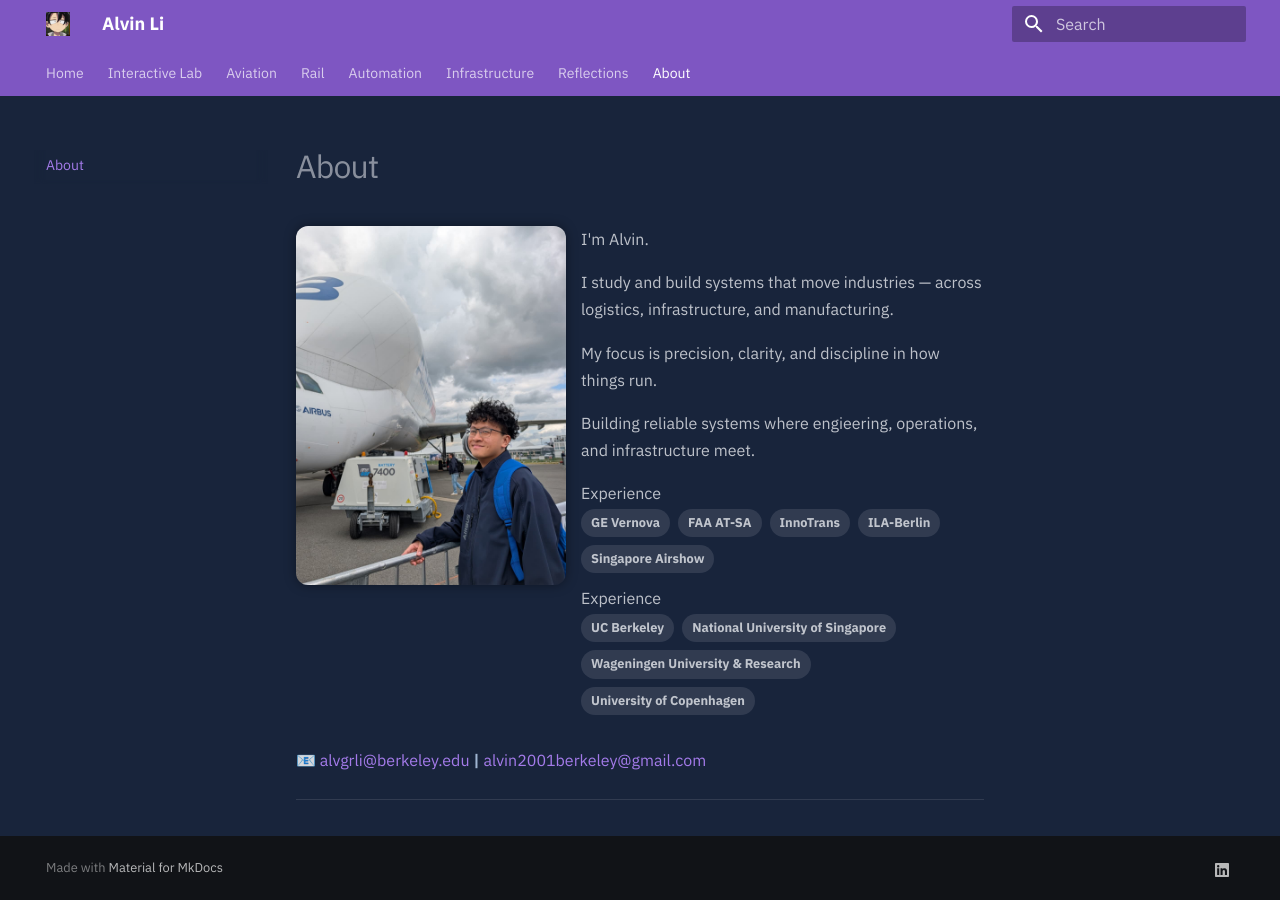
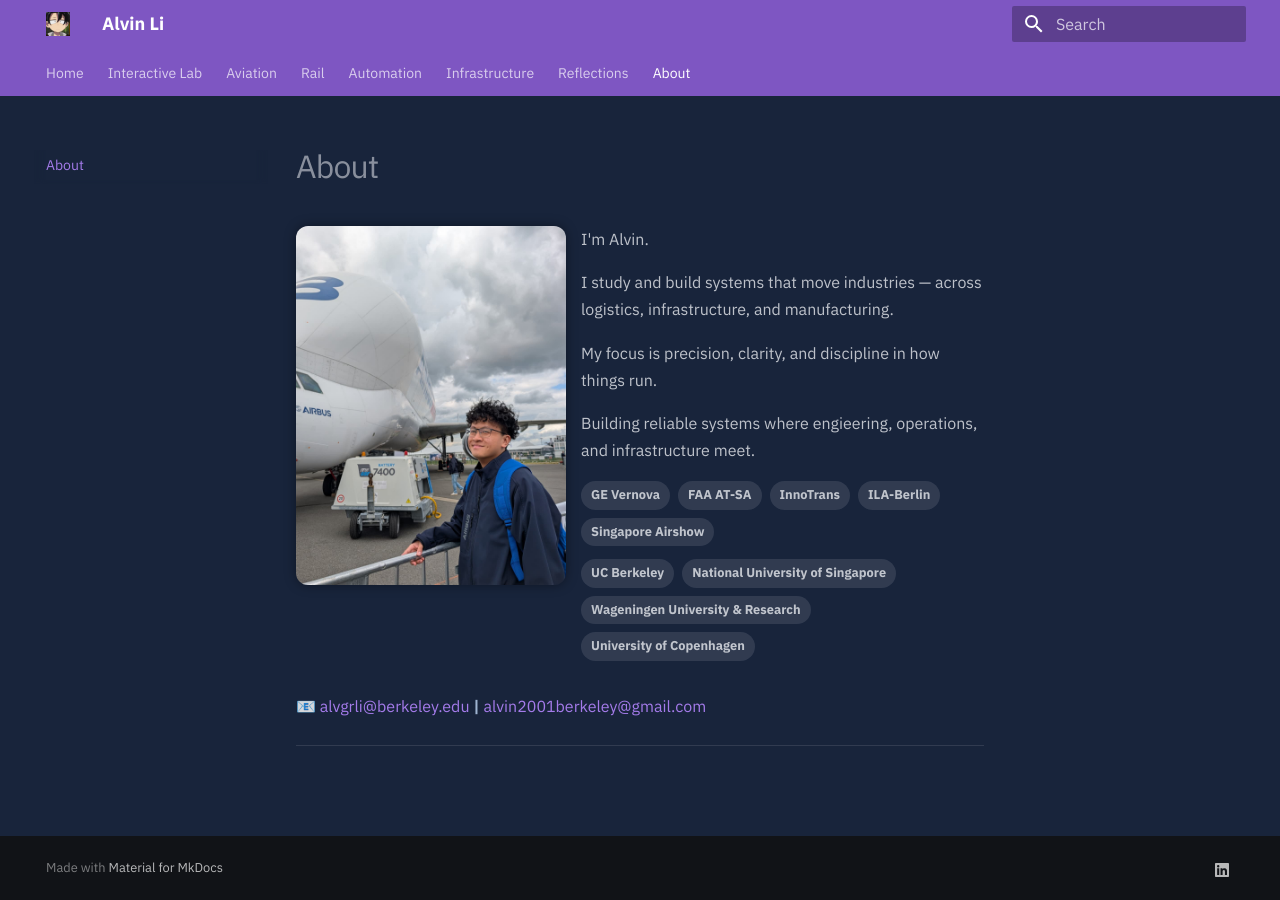
Before and after one commit to alvvvli/alvin-site, an MkDocs documentation site: the page built from docs/about.md, in a window 1280 px wide. Built offline with MkDocs 1.6.1 and Material for MkDocs 9.7.7, drawn with Linux system fonts in a browser that asks for light colours; comment, search, counter and statistics services are not loaded.

Commit message:
Update about.md

```diff
--- a/docs/about.md
+++ b/docs/about.md
@@ -50,15 +50,13 @@
     <p>I study and build systems that move industries — across logistics, infrastructure, and manufacturing.</p>
     <p>My focus is precision, clarity, and discipline in how things run.</p>
     <p>Building reliable systems where engieering, operations, and infrastructure meet.</p>
-    <div class="section-label">Experience</div>
-    <div class="md-tags">
+  <div class="md-tags">
       <span class="md-tag">GE Vernova</span>
       <span class="md-tag">FAA AT-SA</span>
       <span class="md-tag">InnoTrans</span>
       <span class="md-tag">ILA-Berlin</span>
       <span class="md-tag">Singapore Airshow</span>
   </div>
-  <div class="section-label">Experience</div>
   <div class="md-tags">
       <span class="md-tag">UC Berkeley</span>
       <span class="md-tag">National University of Singapore</span>
```
